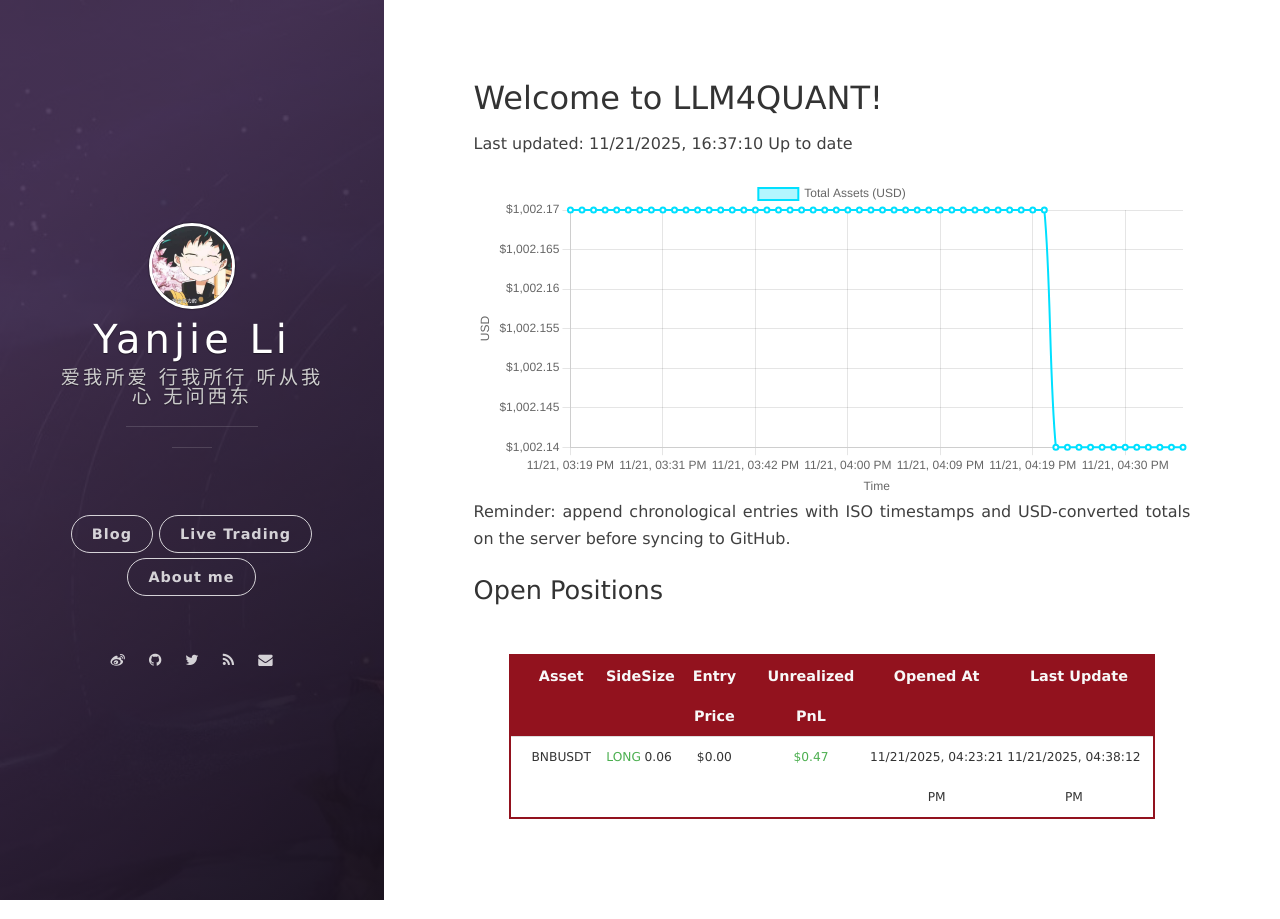
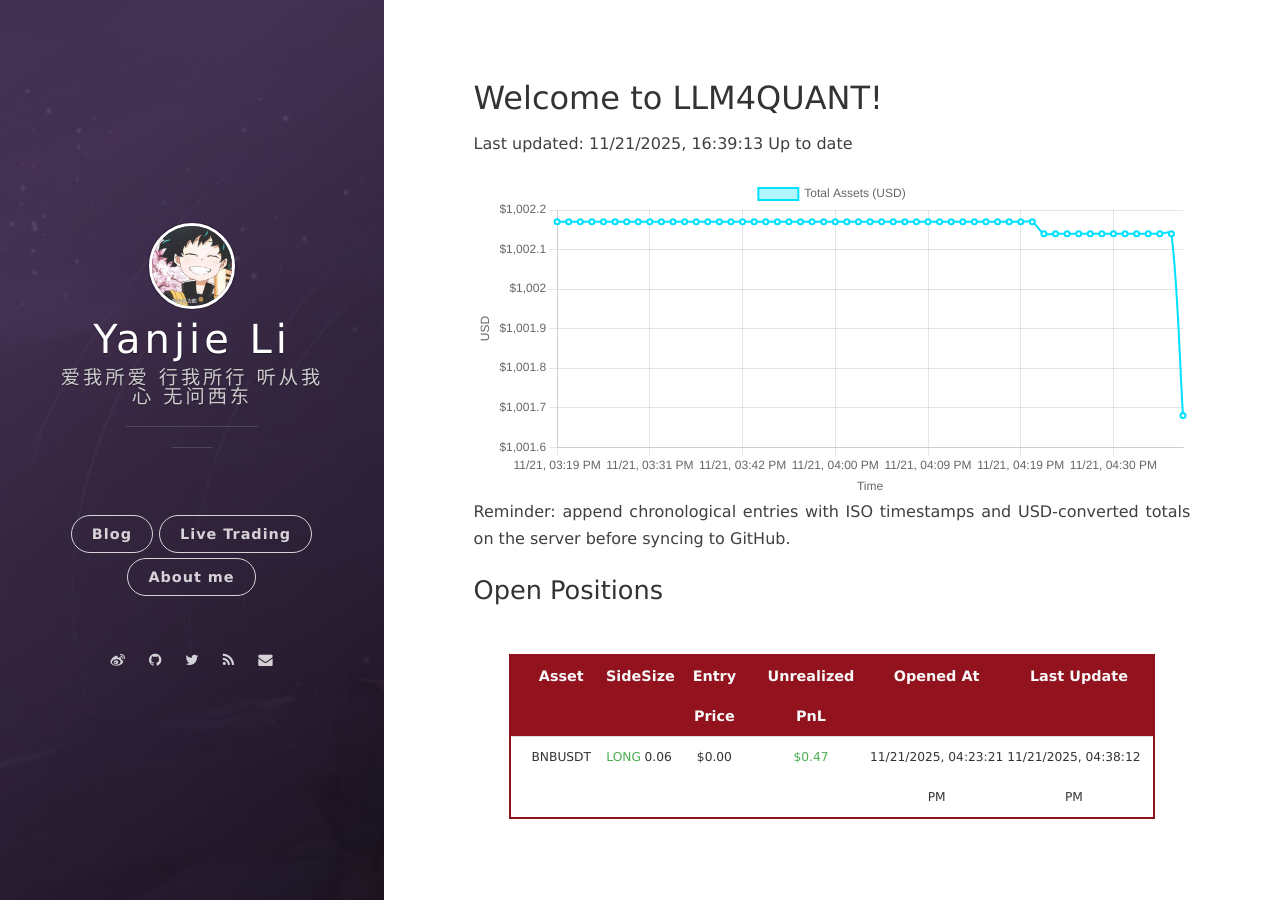
Before and after one commit to leeyegy/leeyegy.github.io, a Jekyll site: the page built from live-trading.html, in a window 1280 px wide. Built offline with Jekyll 4.4.1, drawn with Linux system fonts in a browser that asks for light colours; nearby versions of some CDN libraries.

Commit message:
AccountMonitor: update balance history 2025-11-22T00:39:13+08:00

```diff
--- a/assets/data/binance/balance-history.json
+++ b/assets/data/binance/balance-history.json
@@ -1,5 +1,5 @@
 {
-  "generatedAt": "2025-11-22T00:37:10+08:00",
+  "generatedAt": "2025-11-22T00:39:13+08:00",
   "asset": "total_usd_value",
   "history": [
     {
@@ -217,6 +217,10 @@
     {
       "timestamp": "2025-11-22T00:37:10+08:00",
       "totalUsd": 1002.14291411
+    },
+    {
+      "timestamp": "2025-11-22T00:39:13+08:00",
+      "totalUsd": 1001.6776641
     }
   ]
 }
```
